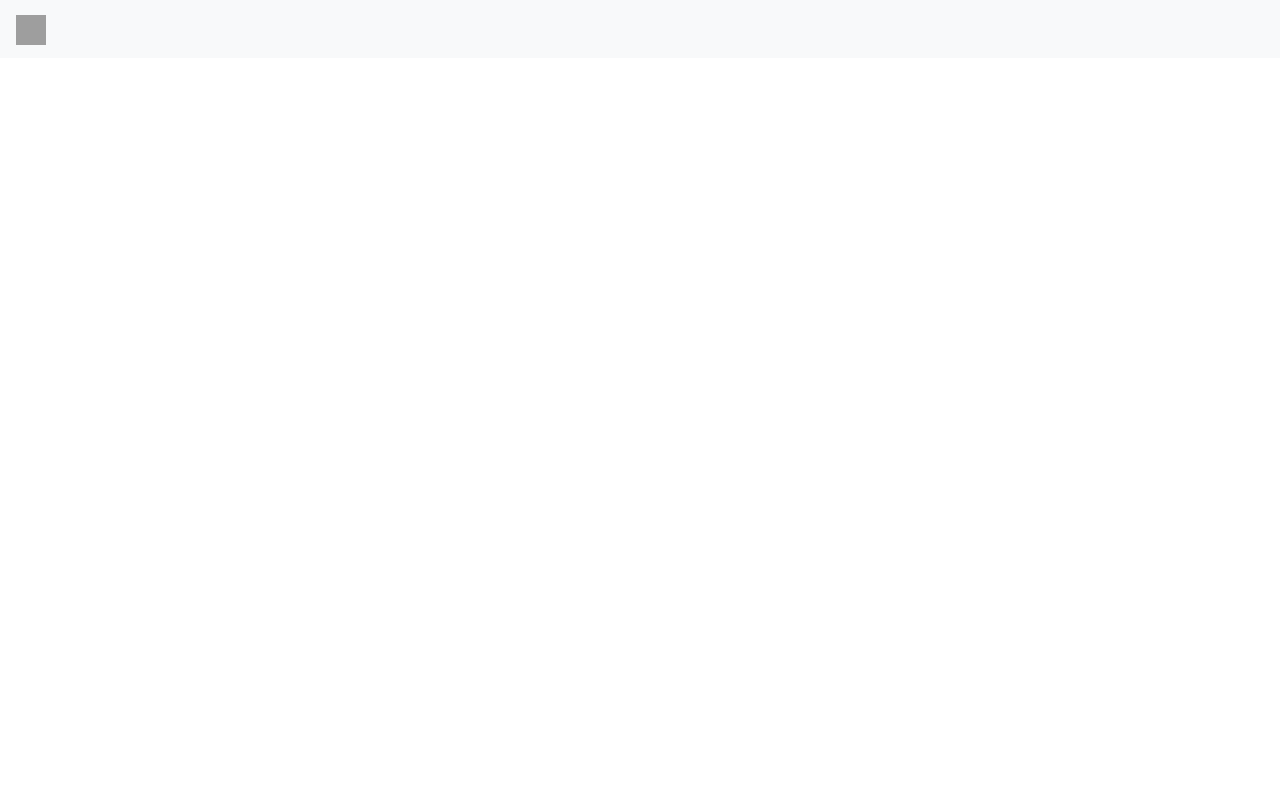
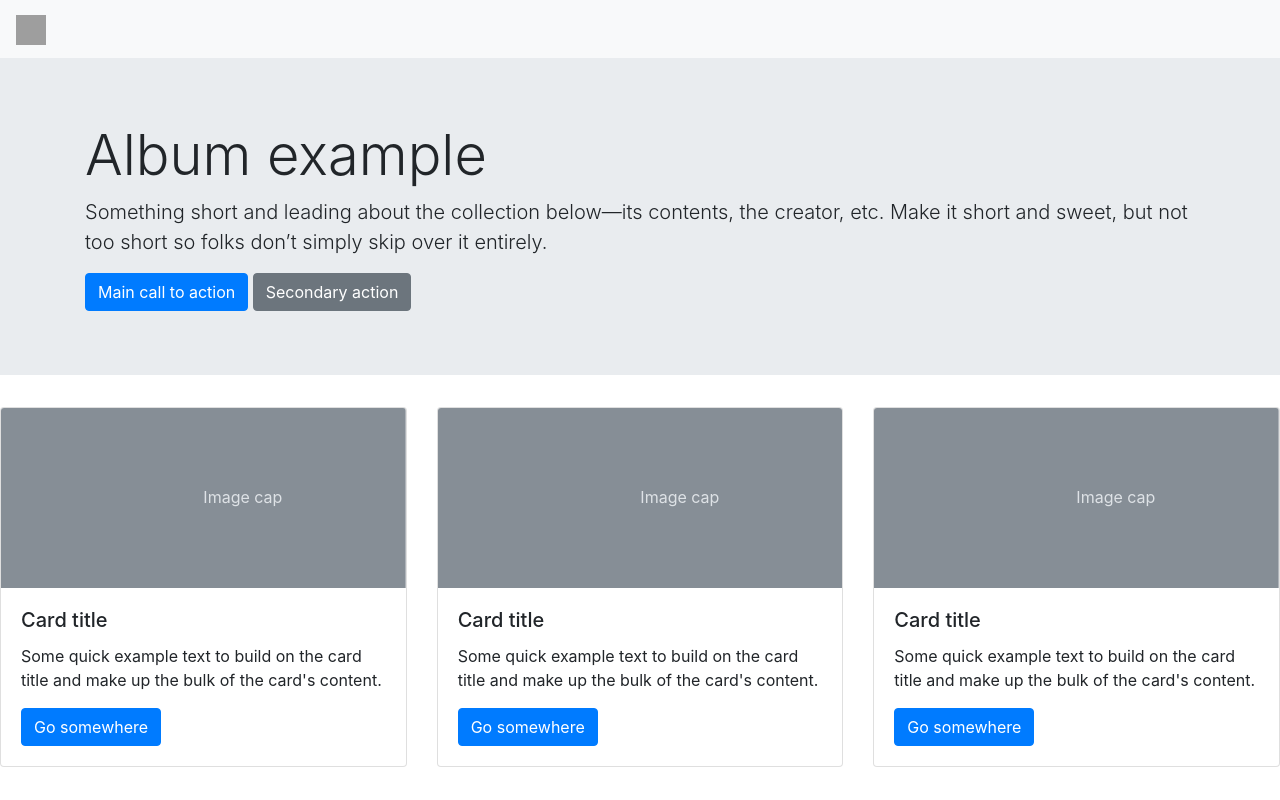
Before and after one commit to Khanhle3380/MyGitProject, a plain HTML site: page index.html in a window 1280 px wide. Drawn offline with nearby package versions, Linux system fonts and the light colour scheme; grey boxes are pictures that could not be loaded.

Commit message:
cap nhat products

```diff
--- a/index.html
+++ b/index.html
@@ -20,8 +20,73 @@
             </a>
         </nav>
     </header>
-    <section class="banner"></section>
-    <section class="products"></section>
+    <section class="banner">
+        <div class="jumbotron jumbotron-fluid">
+            <div class="container">
+              <h1 class="display-4">Album example</h1>
+              <p class="lead">Something short and leading about the collection below—its contents, the creator, etc. Make it short and sweet, but not too short so folks don’t simply skip over it entirely.</p>
+              <div class="div">
+                <button class="btn btn-primary">Main call to action</button>
+                <button class="btn btn-secondary">Secondary action</button>
+              </div>
+            </div>
+          </div>
+    </section>
+    <section class="products">
+        <div class="row">
+            <div class="col-4">
+                <div class="card">
+                    <svg class="bd-placeholder-img card-img-top" width="100%" height="180"
+                        xmlns="http://www.w3.org/2000/svg" preserveAspectRatio="xMidYMid slice" focusable="false"
+                        role="img" aria-label="Placeholder: Image cap">
+                        <title>Placeholder</title>
+                        <rect width="100%" height="100%" fill="#868e96"></rect><text x="50%" y="50%" fill="#dee2e6"
+                            dy=".3em">Image cap</text>
+                    </svg>
+                    <div class="card-body">
+                        <h5 class="card-title">Card title</h5>
+                        <p class="card-text">Some quick example text to build on the card title and make up the bulk of
+                            the card's content.</p>
+                        <a href="#" class="btn btn-primary">Go somewhere</a>
+                    </div>
+                </div>
+            </div>
+            <div class="col-4">
+                <div class="card">
+                    <svg class="bd-placeholder-img card-img-top" width="100%" height="180"
+                        xmlns="http://www.w3.org/2000/svg" preserveAspectRatio="xMidYMid slice" focusable="false"
+                        role="img" aria-label="Placeholder: Image cap">
+                        <title>Placeholder</title>
+                        <rect width="100%" height="100%" fill="#868e96"></rect><text x="50%" y="50%" fill="#dee2e6"
+                            dy=".3em">Image cap</text>
+                    </svg>
+                    <div class="card-body">
+                        <h5 class="card-title">Card title</h5>
+                        <p class="card-text">Some quick example text to build on the card title and make up the bulk of
+                            the card's content.</p>
+                        <a href="#" class="btn btn-primary">Go somewhere</a>
+                    </div>
+                </div>
+            </div>
+            <div class="col-4">
+                <div class="card">
+                    <svg class="bd-placeholder-img card-img-top" width="100%" height="180"
+                        xmlns="http://www.w3.org/2000/svg" preserveAspectRatio="xMidYMid slice" focusable="false"
+                        role="img" aria-label="Placeholder: Image cap">
+                        <title>Placeholder</title>
+                        <rect width="100%" height="100%" fill="#868e96"></rect><text x="50%" y="50%" fill="#dee2e6"
+                            dy=".3em">Image cap</text>
+                    </svg>
+                    <div class="card-body">
+                        <h5 class="card-title">Card title</h5>
+                        <p class="card-text">Some quick example text to build on the card title and make up the bulk of
+                            the card's content.</p>
+                        <a href="#" class="btn btn-primary">Go somewhere</a>
+                    </div>
+                </div>
+            </div>
+        </div>
+    </section>
     <footer></footer>
 
 
```
